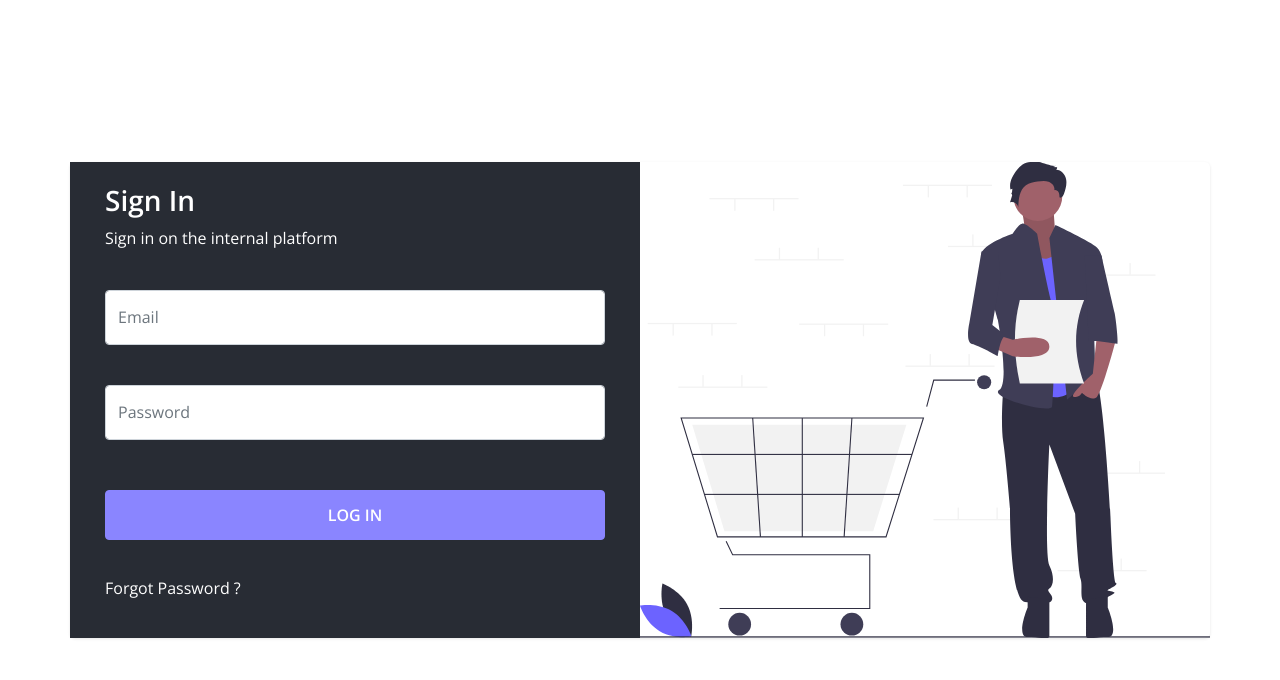
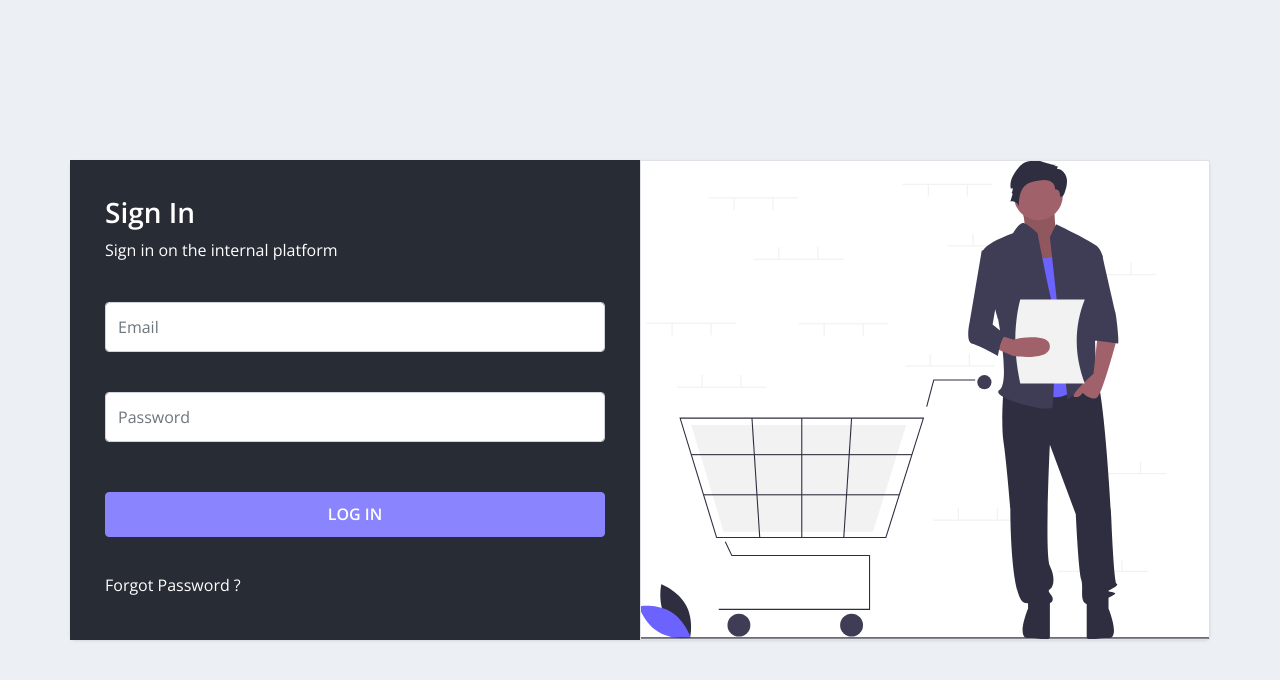
Before and after one commit to m4muchu/cm-store-owner, a React (Create React App) app: page /auth in a window 1280 px wide. Shown: the top 680 px of the page. Built offline with nearby package versions, Linux system fonts and the light colour scheme.

Commit message:
markup changes

```diff
--- a/src/js/components/auth/components/login/login.tsx
+++ b/src/js/components/auth/components/login/login.tsx
@@ -17,7 +17,7 @@ export const Login = () => {
                     </div>
                     <p className="forgot-password">Forgot Password ?</p>
                 </Col>
-                <Col lg="6" className="auth-image-section">
+                <Col lg="6" className="auth-image-section border">
                 </Col>
             </Row>
         </div>
--- a/src/sass/layouts/_global.scss
+++ b/src/sass/layouts/_global.scss
@@ -8,7 +8,7 @@
     float: left;
     z-index: 99;
     left: 260px;
-    background-color: #ECEFF3;
+    background-color: $cm-back-ground-light;
     @media (max-width: 991.98px) {
         width: calc(100% - 0px);
         left: 0;
@@ -32,7 +32,7 @@
 }
 
 .admin-footer{
-    background-color: #ECEFF3;
+    background-color: $cm-back-ground-light;
     padding:27px 0;
     text-align: center;
 
--- a/src/sass/pages/_login.scss
+++ b/src/sass/pages/_login.scss
@@ -3,10 +3,11 @@
     justify-content: center;
     align-items: center;
     height: 100vh;
+    background-color: $cm-back-ground-light;
 }
 
 .login-input-section{
-    padding: 22px 35px;
+    padding: 36px 35px 27px 35px;
     background-color: #282c34;
     color: $cm-white;
 
@@ -16,7 +17,7 @@
 
     input {
         margin: 40px 0;
-        height: 55px;
+        height: 50px;
     }
 
     .input-area{
@@ -26,7 +27,7 @@
     button {
         width: 100%;
         background-color: $cm-primary;
-        height: 50px;
+        height: 45px;
         font-weight: 600;
     }
 }
--- a/src/sass/utilities/_variables.scss
+++ b/src/sass/utilities/_variables.scss
@@ -5,6 +5,7 @@ $cm-primary: #8a85ff;
 $cm-white: #fff;
 $cm-black: #000;
 $cm-dark-grey: #282C34;
+$cm-back-ground-light: #eceff3;
 
 $cm-dark-grey50: #13171D;
 $cm-dark-grey90: #1B1F23;
```
